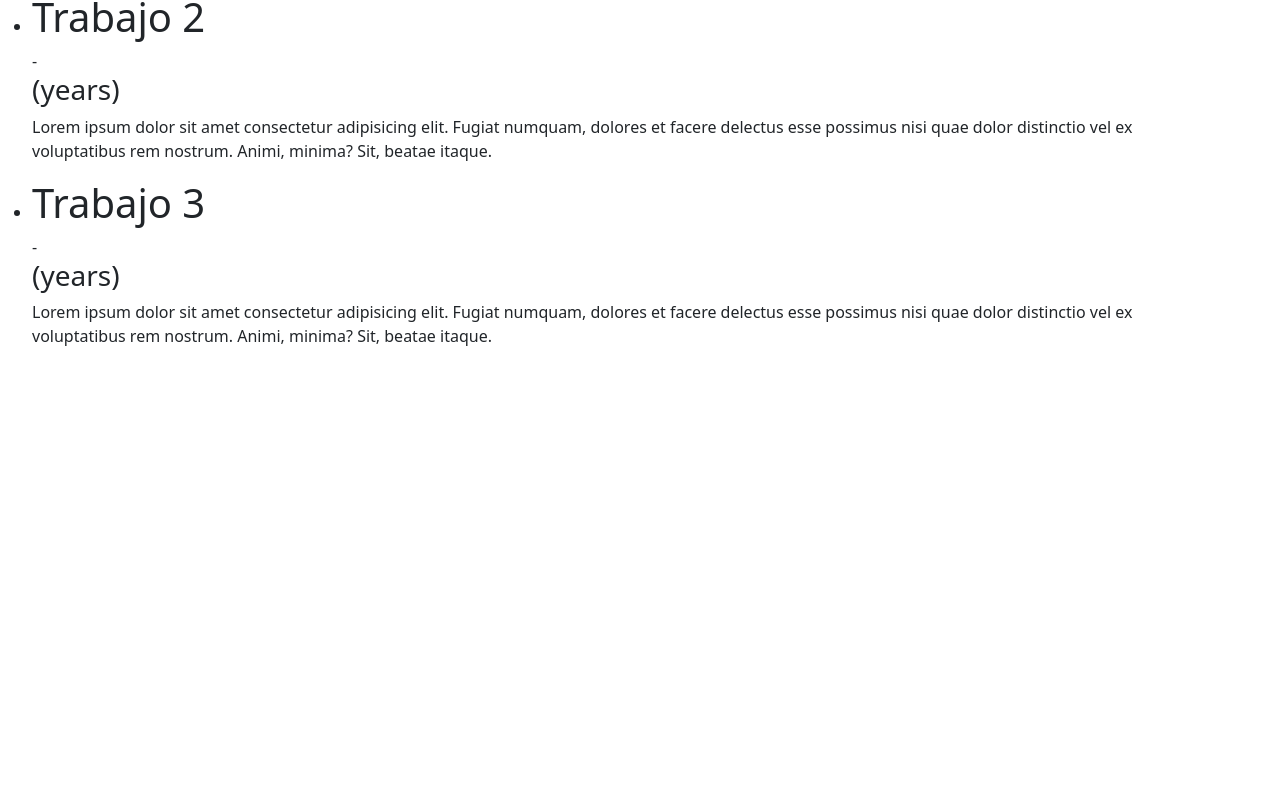
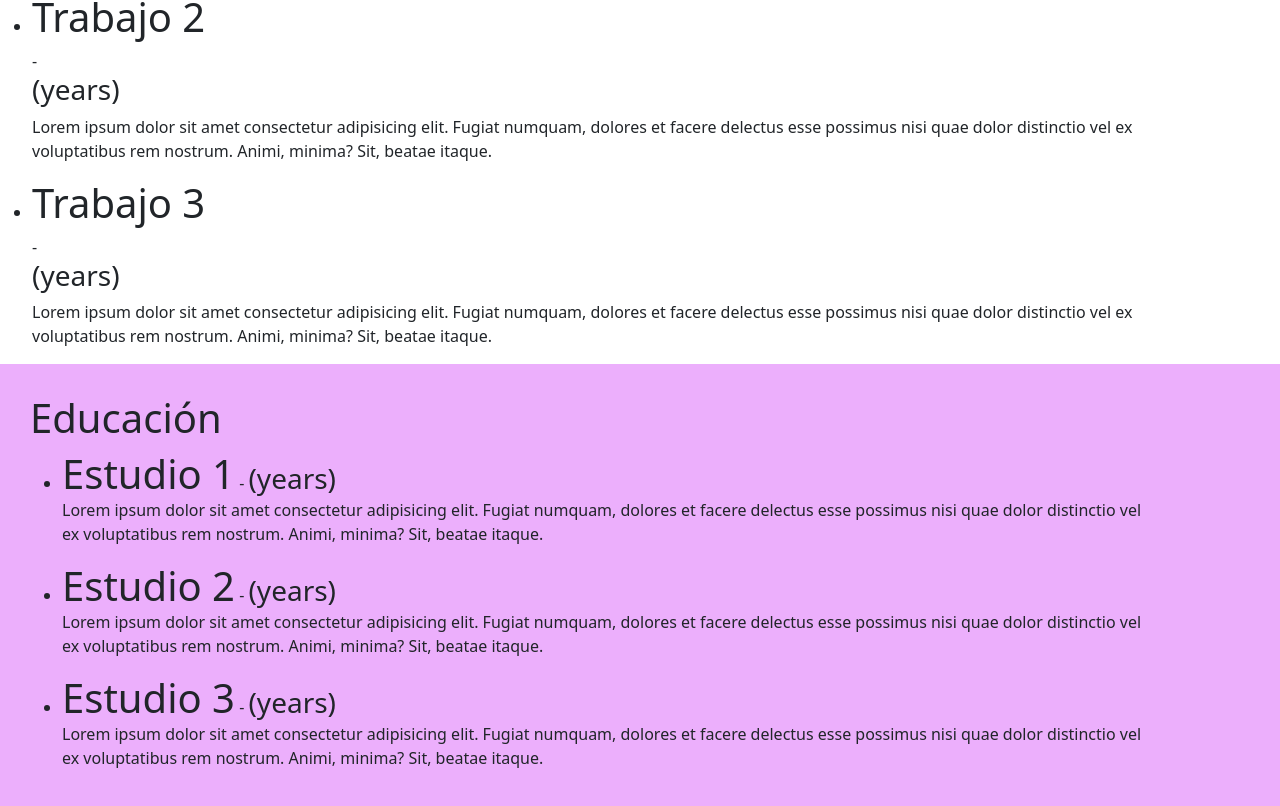
Before and after one commit to MarNuez/argpro, an Angular app in the folder argpro/: page / in a window 1280 px wide. Shown: the part 1208-2014 px from the top of the page. Before the commit the page ends 1572 px from the top, so only its background shows below. Built offline with nearby package versions, Linux system fonts and the light colour scheme.

Commit message:
educacion

```diff
--- a/argpro/src/app/app.component.html
+++ b/argpro/src/app/app.component.html
@@ -1,3 +1,4 @@
 <app-header></app-header>
 <app-acerca-de></app-acerca-de>
 <app-experiencia></app-experiencia>
+<app-educacion></app-educacion>
--- a/argpro/src/app/app.module.ts
+++ b/argpro/src/app/app.module.ts
@@ -9,6 +9,7 @@ import { SocalComponent } from './components/socal/socal.component';
 import { BannerComponent } from './components/banner/banner.component';
 import { AcercaDeComponent } from './components/acerca-de/acerca-de.component';
 import { ExperienciaComponent } from './components/experiencia/experiencia.component';
+import { EducacionComponent } from './components/educacion/educacion.component';
 
 @NgModule({
   declarations: [
@@ -19,6 +20,7 @@ import { ExperienciaComponent } from './components/experiencia/experiencia.compo
     BannerComponent,
     AcercaDeComponent,
     ExperienciaComponent,
+    EducacionComponent,
 
   ],
   imports: [
--- /dev/null
+++ b/argpro/src/app/components/educacion/educacion.component.css
@@ -0,0 +1,9 @@
+.row{
+    padding:30px;
+}
+div{
+    background-color:#ecaffc;
+}
+h1,h3{
+    display:inline;
+}
--- /dev/null
+++ b/argpro/src/app/components/educacion/educacion.component.html
@@ -0,0 +1,26 @@
+<div class="row">
+    <h1>Educación</h1>
+    <div class="col-lg-11">
+       <ul>
+        <li>
+            <h1>Estudio 1</h1> - <h3>(years)</h3>
+        </li>
+        <p> Lorem ipsum dolor sit amet consectetur adipisicing elit. Fugiat numquam, dolores et facere delectus esse possimus nisi quae dolor distinctio vel ex voluptatibus rem nostrum. Animi, minima? Sit, beatae itaque.
+        </p>
+       </ul>
+       <ul>
+        <li>
+            <h1>Estudio 2</h1> - <h3>(years)</h3>
+        </li>
+        <p> Lorem ipsum dolor sit amet consectetur adipisicing elit. Fugiat numquam, dolores et facere delectus esse possimus nisi quae dolor distinctio vel ex voluptatibus rem nostrum. Animi, minima? Sit, beatae itaque.
+        </p>
+       </ul>
+       <ul>
+        <li>
+            <h1>Estudio 3</h1> - <h3>(years)</h3>
+        </li>
+        <p> Lorem ipsum dolor sit amet consectetur adipisicing elit. Fugiat numquam, dolores et facere delectus esse possimus nisi quae dolor distinctio vel ex voluptatibus rem nostrum. Animi, minima? Sit, beatae itaque.
+        </p>
+       </ul>
+    </div>
+</div>
--- /dev/null
+++ b/argpro/src/app/components/educacion/educacion.component.ts
@@ -0,0 +1,15 @@
+import { Component, OnInit } from '@angular/core';
+
+@Component({
+  selector: 'app-educacion',
+  templateUrl: './educacion.component.html',
+  styleUrls: ['./educacion.component.css']
+})
+export class EducacionComponent implements OnInit {
+
+  constructor() { }
+
+  ngOnInit(): void {
+  }
+
+}
```
Also changed, not shown: 1 other file (tests, documents, lock files or other folders).
